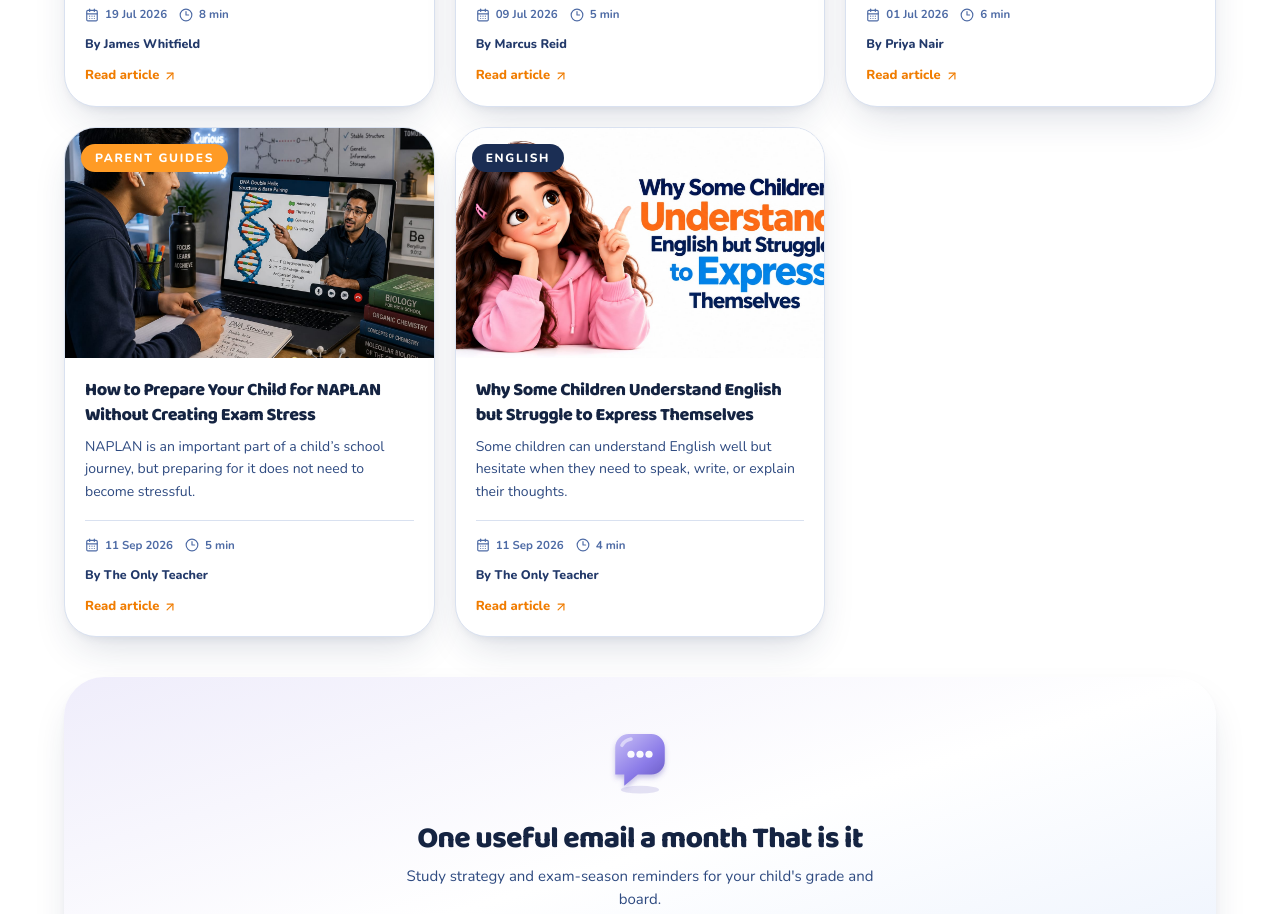
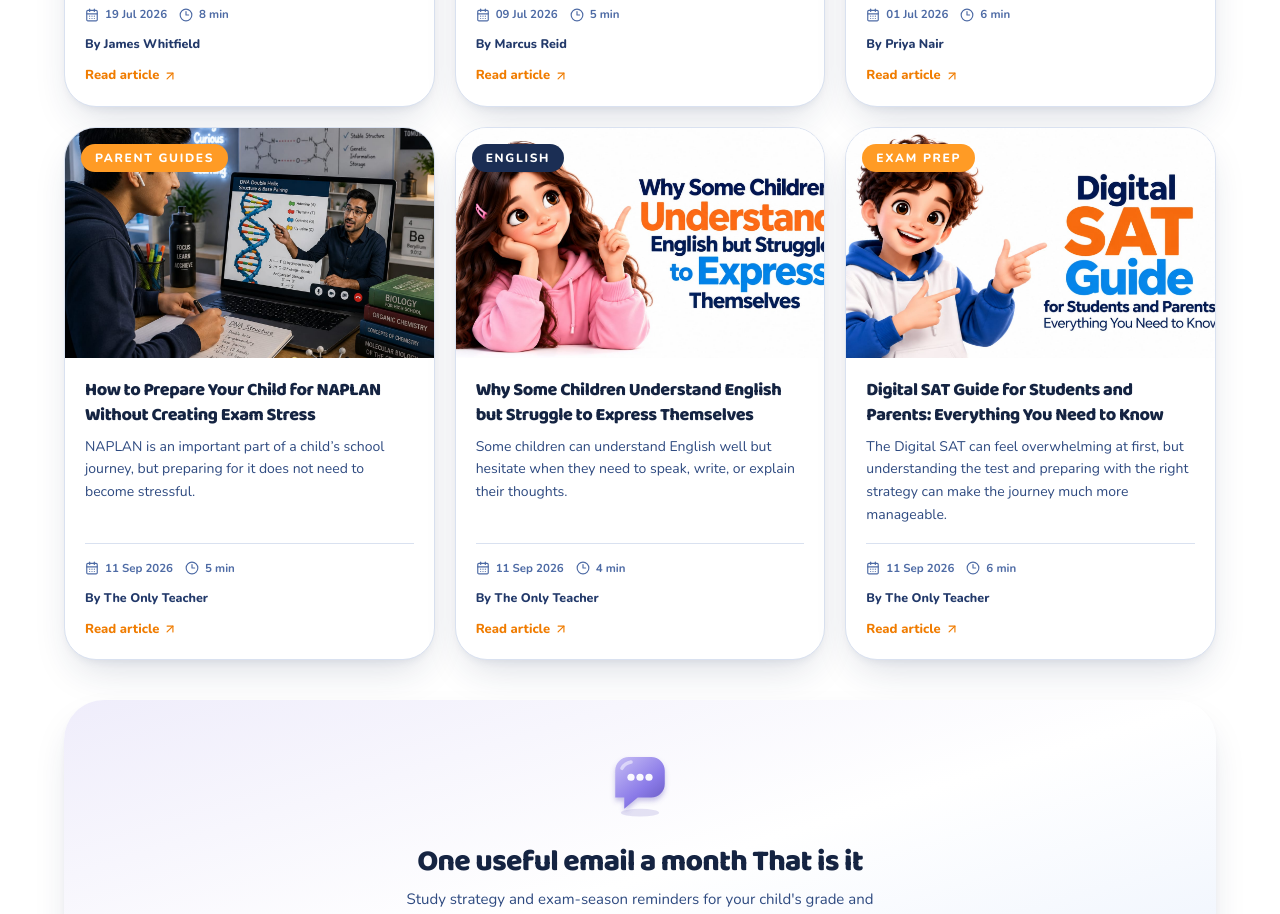
Before and after one commit to Lakshayg001/OnlyTeacher, a React (Vite) app: page /blog in a window 1280 px wide. Shown: the part 1580-2494 px from the top of the page. Built offline with nearby package versions, Linux system fonts and the light colour scheme.

Commit message:
Add Digital SAT guide blog post

```diff
--- a/src/data/site.ts
+++ b/src/data/site.ts
@@ -906,6 +906,50 @@
 <p>At <strong>The Only Teacher (TOT)</strong>, we believe English learning should go beyond textbooks and grammar rules. Our personalised approach focuses on helping children understand, express, communicate and think independently.</p>
 <p class="font-bold text-amber-600 mt-4"><em>Because knowing English is important. Having the confidence to use it is even more powerful.</em></p>
 `
+ },
+ {
+  id: 'b9',
+  title: 'Digital SAT Guide for Students and Parents: Everything You Need to Know',
+  excerpt: 'The Digital SAT can feel overwhelming at first, but understanding the test and preparing with the right strategy can make the journey much more manageable.',
+  category: 'Exam Prep',
+  date: '11 Sep 2026',
+  readTime: 6,
+  image: '/satbl.jpeg',
+  accent: 'amber',
+  author: 'The Only Teacher',
+  content: `
+<p>The Digital SAT can feel overwhelming at first, but understanding the test and preparing with the right strategy can make the journey much more manageable.</p>
+
+<h3 class="font-bold text-navy-800 text-lg mt-6 mb-2">What Is the Digital SAT?</h3>
+<p>The SAT is a digital college admissions test consisting of two sections: Reading and Writing and Math. The test takes 2 hours and 14 minutes, with 64 minutes for Reading and Writing and 70 minutes for Math. Each section has two timed modules, and the second module adapts based on performance in the first.</p>
+
+<h3 class="font-bold text-navy-800 text-lg mt-6 mb-2">What Does the SAT Test?</h3>
+<p>The Reading and Writing section assesses comprehension, vocabulary, grammar, evidence, reasoning and effective written expression.</p>
+<p>The Math section covers Algebra, Advanced Math, Problem-Solving and Data Analysis, Geometry and Trigonometry.</p>
+
+<h3 class="font-bold text-navy-800 text-lg mt-6 mb-2">How Should Students Prepare?</h3>
+<p>Effective SAT preparation should begin with understanding the student's current strengths and weaknesses.</p>
+<p>A strong preparation plan includes:</p>
+<ul class="list-disc pl-5 mt-2 mb-4 space-y-1">
+  <li>Building core Maths and English skills</li>
+  <li>Developing reading and reasoning abilities</li>
+  <li>Learning SAT question patterns</li>
+  <li>Practising time management</li>
+  <li>Reviewing mistakes carefully</li>
+  <li>Taking full-length practice tests</li>
+  <li>Developing strategies for unfamiliar questions</li>
+</ul>
+<p>Because the SAT is adaptive, students should focus on accuracy as well as speed.</p>
+
+<h3 class="font-bold text-navy-800 text-lg mt-6 mb-2">How Can Parents Help?</h3>
+<p>Parents can support preparation without creating unnecessary pressure. Encourage consistent study, healthy routines and progress rather than focusing only on scores.</p>
+<p>The goal should be to help students become confident, independent learners who understand how to approach different types of questions.</p>
+
+<h3 class="font-bold text-navy-800 text-lg mt-6 mb-2">Personalised SAT Preparation</h3>
+<p>Every student starts from a different level. A personalised approach can identify learning gaps, target specific skills and create a preparation plan around the student's goals and timeline.</p>
+<p>At <strong>The Only Teacher (TOT)</strong>, we believe SAT preparation should go beyond solving practice papers. It should help students understand, reason, improve and approach the test with confidence.</p>
+<p class="font-bold text-amber-600 mt-4"><em>Prepare with strategy. Learn with purpose. Perform with confidence.</em></p>
+`
  }
 ];
 
```
Also changed, not shown: public/satbl.jpeg (added).
